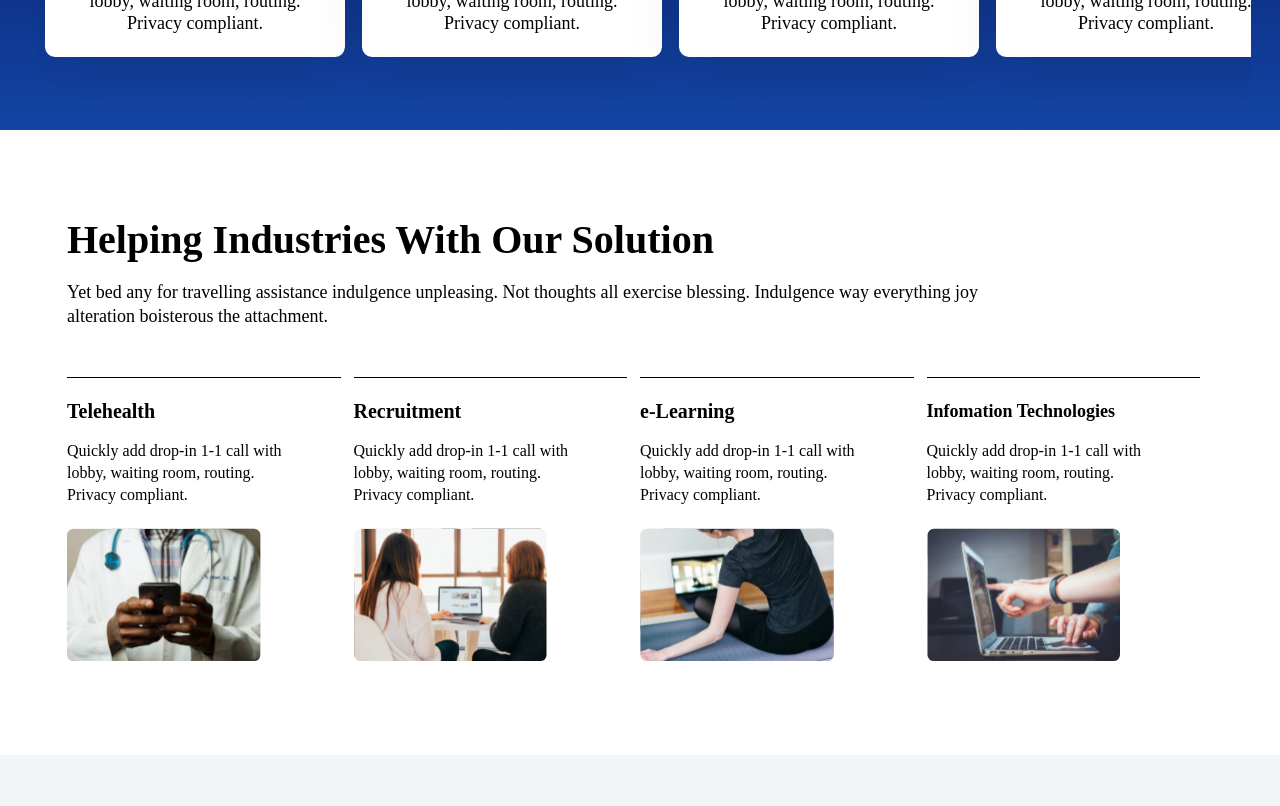
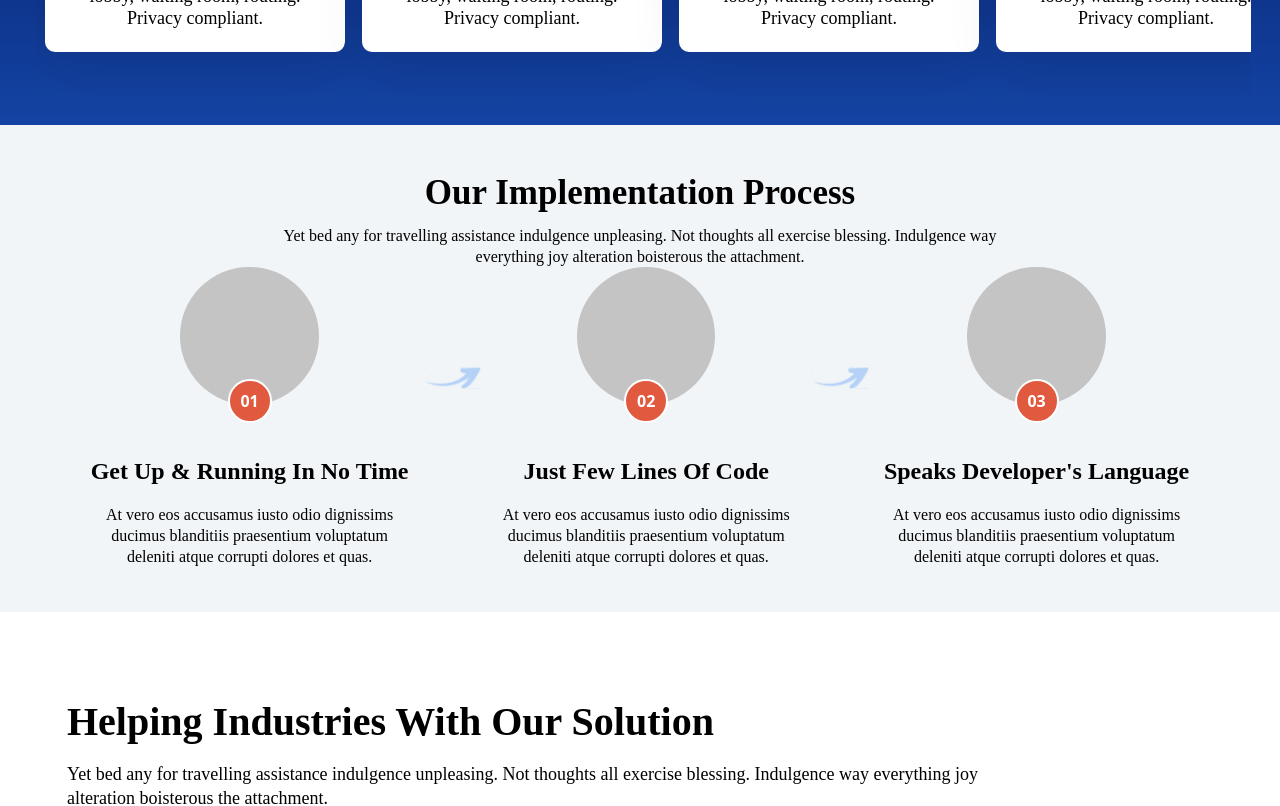
Before and after one commit to pankaj-java-in/comm-scaffold-public-fe, a React (Create React App) app: page / in a window 1280 px wide. Shown: the part 420-1226 px from the top of the page. Built offline with nearby package versions, Linux system fonts and the light colour scheme.

Commit message:
added the build command

```diff
--- a/package.json
+++ b/package.json
@@ -25,7 +25,7 @@
   },
   "scripts": {
     "start": "react-scripts start",
-    "build": "react-scripts build",
+    "build": "npm run build-prod/stage",
     "test": "react-scripts test",
     "eject": "react-scripts eject"
   },
--- a/src/Components/Body/Body.scss
+++ b/src/Components/Body/Body.scss
@@ -140,9 +140,9 @@ $scrollBarHeight: 1px;
     display: flex;
     flex-flow: row;
     justify-content: space-around;
-    padding: 35px 67px 0 67px;
+    padding: 35px 67px 40px 48px;
     .single-box{
-      width: 286.7px;
+      width: 250px;
       height: 282px;
       border-top: 1px solid #000000;
       margin-right: 13px;
@@ -159,7 +159,7 @@ $scrollBarHeight: 1px;
       }
       .box-square-content{
           height: 60px;
-          width: 215px;
+          width: 245px;
           font-family: 'Manrope';
           font-style: normal;
           font-weight: 400;
@@ -169,9 +169,109 @@ $scrollBarHeight: 1px;
           text-align: left;
       }
       .box-square-img{
-        width: 193.7px;
-        height: 190px;
+        width: 241px;
+        padding-top: 30px;
       }
     }
   }
 }
+// Implementation
+
+.main-imp{
+  display: flex;
+  flex-flow: column;
+  padding: 45px 35px 45px 35px;
+  background: #F1F5F8;
+  .imp{
+    display: flex;
+    flex-flow: column;
+    justify-content: center;
+    align-items: center;
+    padding: 0 246px 0 246px;
+    .imp-head{
+      font-family: 'Manrope';
+      font-style: normal;
+      font-weight: 800;
+      font-size: 35px;
+      line-height: 45px;
+      text-align: center;
+      color: #000000;
+    }
+    .imp-content{
+      padding-top: 10px;
+      text-align: center;
+      font-family: 'Manrope';
+      font-style: normal;
+      font-weight: 500;
+      font-size: 16px;
+      line-height: 21px;
+      color: #000000;
+    }
+  }
+  .imp-box{
+    display: flex;
+    flex-flow: row;
+    justify-content: space-around;
+    padding: 0 50px 0 50px;
+    .imp-box-single{
+      display: flex;
+      flex-flow: column;
+      justify-content: center;
+      align-items: center;
+      .imp-box-circle{
+        display: flex;
+        flex-flow: column;
+        justify-items: center;
+        align-items: center;
+        .big-circle{
+        height: 138.5px;
+        width: 138.5px;
+        background: #C4C4C4;
+        border-radius: 50%;
+        }
+        .small-circle{
+        height: 40px;
+        width: 40px;
+        border-radius: 50%;
+        margin-top: -26px;
+        background: #E1593E;
+        border: 2px solid #FFFFFF;
+        display: flex;
+        align-items: center;
+        justify-content: center;
+        color: #FFFFFF;
+        font-family: 'Open Sans';
+        font-style: normal;
+        font-weight: 700;
+        font-size: 16px;
+        line-height: 25px;
+        }
+      }
+      .imp-box-head{
+        text-align: center;
+        font-family: 'Manrope';
+        font-style: normal;
+        font-weight: 700;
+        font-size: 24px;
+        line-height: 46px;
+        color: #000000;
+        padding: 25px 0 10px 0;
+      }
+      .imp-box-content{
+        width: 300px;
+        text-align: center;
+        font-family: 'Manrope';
+        font-style: normal;
+        font-weight: 400;
+        font-size: 16px;
+        line-height: 21px;
+        color: #000000;
+      }
+    }
+  }
+  .imp-img{
+    width: 65px;
+    height: 22px;
+    padding-top: 100px;
+  }
+}
--- /dev/null
+++ b/src/Components/Body/Implementation.jsx
@@ -0,0 +1,53 @@
+import React from "react";
+import arrow from '../../Utlis/Icons/image 14.svg';
+
+const Implementation = () => {
+
+    return(
+      <div className="main-imp">
+        <div className="imp">
+            <div className="imp-head">
+            Our Implementation Process
+            </div>
+            <div className="imp-content">
+            Yet bed any for travelling assistance indulgence unpleasing. Not thoughts all exercise blessing. Indulgence way everything joy alteration boisterous the attachment.
+            </div>
+        </div>
+        <div className="imp-box">
+            <div className="imp-box-single">
+            <div className="imp-box-circle">
+                <div className="big-circle"></div>
+                <div className="small-circle">
+                        01
+                </div>
+            </div>
+            <div className="imp-box-head">Get Up & Running In No Time</div>
+            <div className="imp-box-content">At vero eos accusamus iusto odio dignissims ducimus blanditiis praesentium voluptatum deleniti atque corrupti dolores et quas.</div>
+            </div>
+            <img className="imp-img" src={arrow} alt="arrow"/>
+            <div className="imp-box-single">
+            <div className="imp-box-circle">
+            <div className="big-circle"></div>
+            <div className="small-circle">
+                        02
+            </div>
+            </div>
+            <div className="imp-box-head">Just Few Lines Of Code</div>
+            <div className="imp-box-content">At vero eos accusamus iusto odio dignissims ducimus blanditiis praesentium voluptatum deleniti atque corrupti dolores et quas.</div>
+            </div>
+            <img className="imp-img" src={arrow} alt="arrow"/>
+            <div className="imp-box-single">
+            <div className="imp-box-circle">
+            <div className="big-circle"></div>
+            <div className="small-circle">
+                        03
+            </div>
+            </div>
+            <div className="imp-box-head">Speaks Developer's Language</div>
+            <div className="imp-box-content">At vero eos accusamus iusto odio dignissims ducimus blanditiis praesentium voluptatum deleniti atque corrupti dolores et quas.</div></div>
+        </div>
+      </div>
+    )
+}
+
+export default Implementation;
--- a/src/Components/FAQ/Faq.scss
+++ b/src/Components/FAQ/Faq.scss
@@ -25,19 +25,21 @@
     background: #F1F5F8;
     .content{
       width: 50%;
-      padding:35px 30px 0 0;
+      padding:30px 30px 0 0;
       .question{
-        height: 109px;
+        height: 85px;
+        width: 330px;
         font-family: 'Manrope';
         font-style: normal;
         font-weight: 800;
-        font-size: 54px;
-        line-height: 64px;
+        font-size: 45px;
+        line-height: 48px;
         color: #000000;
       }
       .answer{
         padding-top: 35px;
         height: 74px;
+        width: 450px;
         font-family: 'Manrope';
         font-style: normal;
         font-weight: 400;
--- a/src/Components/Header/Header.scss
+++ b/src/Components/Header/Header.scss
@@ -1,5 +1,5 @@
 .main-header{
-    padding: 32.42px 68.3px 24.74px 69.78px;
+    padding: 26px 51px 26px 51px;
     box-shadow: 0px -1px 14px rgba(0, 0, 0, 0.15);
     background-color: white;
     .header{
--- a/src/Components/Layout/Layout.jsx
+++ b/src/Components/Layout/Layout.jsx
@@ -5,12 +5,14 @@ import Footer from "../Footer/Footer";
 import Features from "../Body/Features";
 import ShowFaq from "../FAQ/ShowFaq";
 import HelpingIndustries from "../Body/HelpingIndustries";
+import Implementation from "../Body/Implementation";
 
 const Layout = () => {
   return (
     <div className="Layout">
         <Header/>
         <Features/>
+        <Implementation/>
         <HelpingIndustries/>
         <ShowFaq/>
         <Footer/>
```
Also changed, not shown: src/Utlis/Icons/image 14.svg (added).
